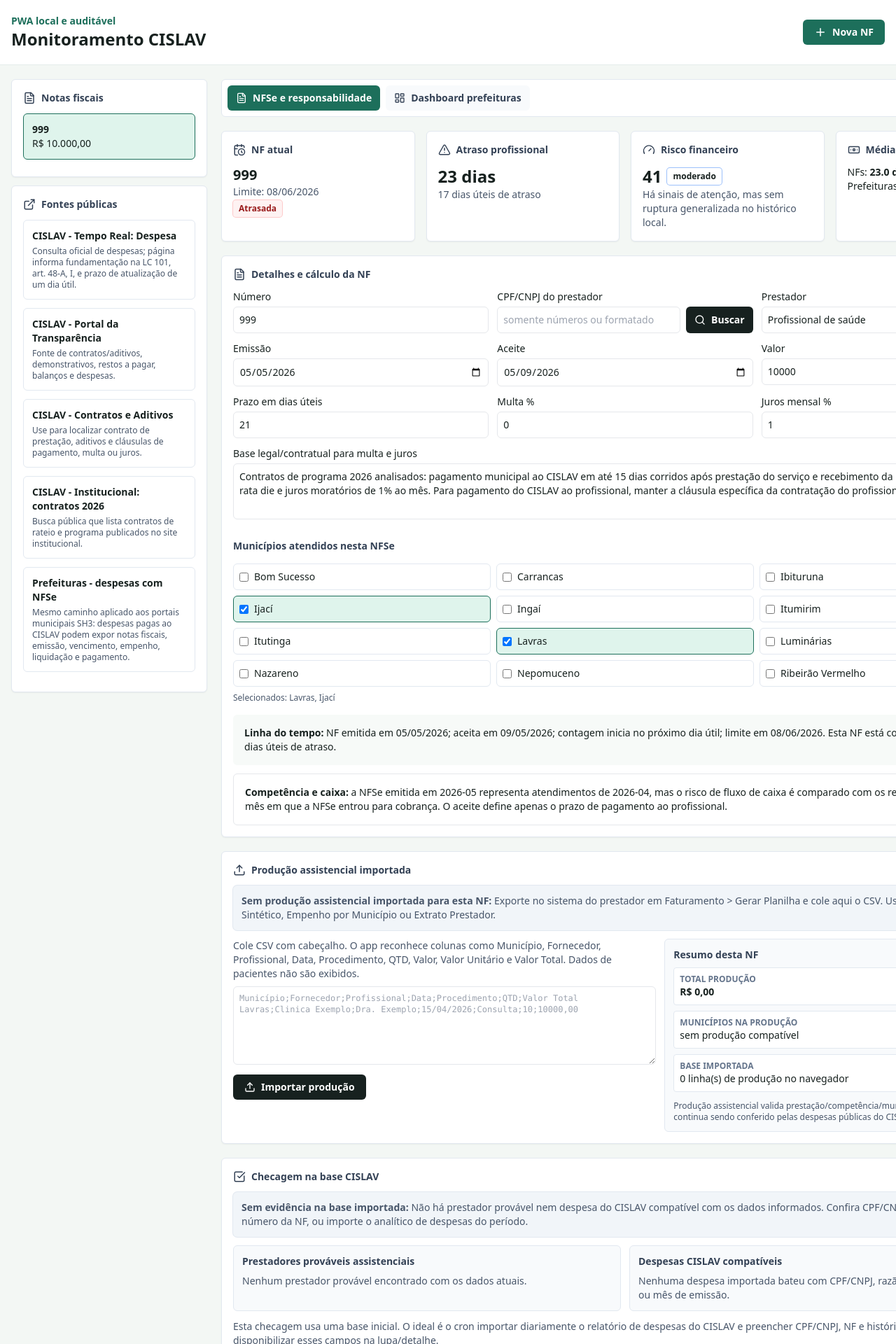
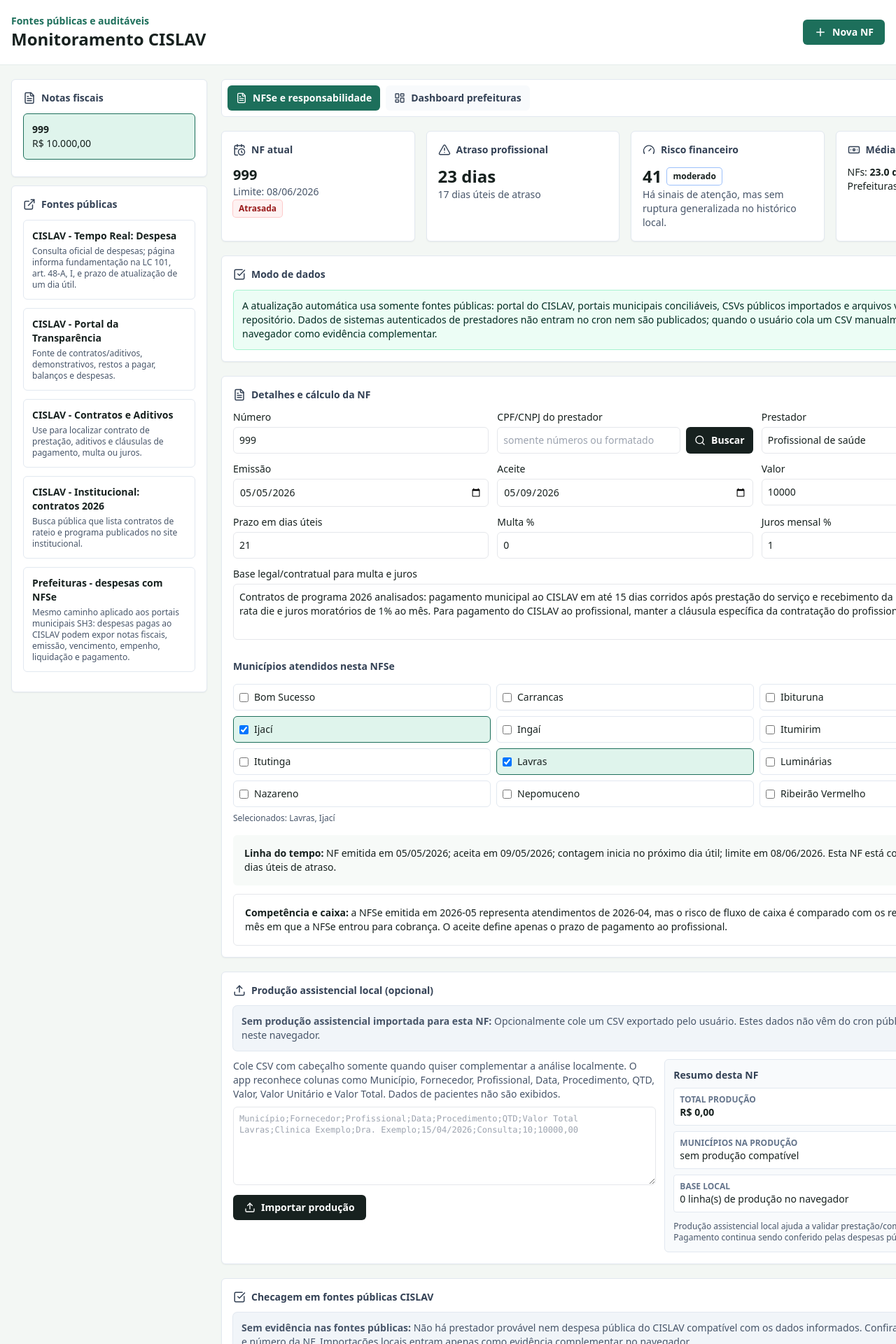
Before and after one commit to monitorBR/CislavMonitor, a Next.js app: page /CislavMonitor/ in a window 1280 px wide. Shown: the top 1920 px of the page at 70% size. Built offline with nearby package versions, Linux system fonts and the light colour scheme.

Commit message:
Esclarece uso de fontes publicas

```diff
--- a/app/page.tsx
+++ b/app/page.tsx
@@ -414,8 +414,8 @@
   const expenseAnalysis = selected ? (() => {
     if (expenseMatches.length === 0) {
       return likelyProviders.length
-        ? { tone: 'yellow', title: 'Prestador provável, sem empenho localizado', text: 'O nome/documento parece compatível com a lista de prestadores assistenciais, mas ainda não há despesa importada do CISLAV que bata com a NF informada. Possível causa: NF ainda não empenhada/liquidada ou base de despesas incompleta.' }
-        : { tone: 'gray', title: 'Sem evidência na base importada', text: 'Não há prestador provável nem despesa do CISLAV compatível com os dados informados. Confira CPF/CNPJ, razão social e número da NF, ou importe o analítico de despesas do período.' }
+        ? { tone: 'yellow', title: 'Prestador provável, sem empenho público localizado', text: 'O nome/documento parece compatível com a lista de prestadores assistenciais, mas ainda não há despesa pública do CISLAV que bata com a NF informada. Possível causa: NF ainda não empenhada/liquidada, detalhe público sem CPF/CNPJ/NF ou base pública incompleta.' }
+        : { tone: 'gray', title: 'Sem evidência nas fontes públicas', text: 'Não há prestador provável nem despesa pública do CISLAV compatível com os dados informados. Confira CPF/CNPJ, razão social e número da NF. Importações locais entram apenas como evidência complementar no navegador.' }
     }
     const openAmount = expenseMatches.reduce((sum, expense) => sum + expenseOpenAmount(expense), 0)
     const maxDelay = Math.max(...expenseMatches.map((expense) => expenseDelay(expense, today)))
@@ -460,7 +460,7 @@
     if (!selected) return
     const document = normalizeDocument(selected.professionalDocument)
     if (!document) {
-      setProviderSearchFeedback('Informe o CPF/CNPJ do prestador para buscar na base importada.')
+      setProviderSearchFeedback('Informe o CPF/CNPJ do prestador para buscar nas fontes públicas já importadas e na produção local opcional.')
       return
     }
     const provider = assistanceProviders.find((item) => normalizeDocument(item.document) === document)
@@ -471,18 +471,18 @@
       updateSelected('professionalName', provider?.name ?? cleanProviderName(productionProvider.providerName))
     }
     const providerText = provider
-      ? `prestador identificado: ${provider.name}`
+      ? `prestador identificado nas fontes públicas: ${provider.name}`
       : productionProvider
-        ? `prestador identificado na produção importada: ${cleanProviderName(productionProvider.providerName)}`
-        : 'prestador ainda não identificado na lista provável ou produção importada'
-    const expenseText = expenses.length ? `${expenses.length} NF/despesa do CISLAV encontrada(s) para este documento` : 'nenhuma despesa do CISLAV encontrada para este documento'
-    const productionText = productionRecords.length ? `${productionRecords.length} linha(s) de produção assistencial encontrada(s)` : 'nenhuma produção assistencial importada para este documento'
+        ? `prestador identificado na produção local opcional: ${cleanProviderName(productionProvider.providerName)}`
+        : 'prestador ainda não identificado nas fontes públicas ou produção local opcional'
+    const expenseText = expenses.length ? `${expenses.length} NF/despesa pública do CISLAV encontrada(s) para este documento` : 'nenhuma despesa pública do CISLAV encontrada para este documento'
+    const productionText = productionRecords.length ? `${productionRecords.length} linha(s) de produção local encontrada(s)` : 'nenhuma produção local opcional para este documento'
     setProviderSearchFeedback(`${providerText}; ${expenseText}; ${productionText}. Confira os candidatos na seção de checagem abaixo.`)
   }
   function importAssistentialProduction() {
     const rows = parseDelimitedRows(productionCsv)
     if (rows.length < 2) {
-      setProductionImportFeedback('Cole o CSV exportado do Faturamento antes de importar.')
+      setProductionImportFeedback('Cole o CSV exportado pelo usuário antes de importar.')
       return
     }
     const headers = rows[0]
@@ -544,7 +544,7 @@
   return <main className="min-h-screen">
     <header className="border-b border-emerald-900/10 bg-white">
       <div className="mx-auto flex max-w-7xl flex-wrap items-center justify-between gap-4 px-4 py-5">
-        <div><p className="text-sm font-semibold text-leaf">PWA local e auditável</p><h1 className="text-2xl font-bold tracking-normal text-ink">Monitoramento CISLAV</h1></div>
+        <div><p className="text-sm font-semibold text-leaf">Fontes públicas e auditáveis</p><h1 className="text-2xl font-bold tracking-normal text-ink">Monitoramento CISLAV</h1></div>
         <button onClick={addInvoice} className="focus-ring inline-flex items-center gap-2 rounded-md bg-leaf px-4 py-2 text-sm font-semibold text-white"><Plus size={18}/>Nova NF</button>
       </div>
     </header>
@@ -567,6 +567,12 @@
           <Card title="Risco financeiro" icon={<Gauge size={18}/>}><div className="flex items-center gap-2"><span className="text-2xl font-bold">{metrics.risk.score}</span><Pill tone={metrics.risk.level}>{metrics.risk.level}</Pill></div><p className="text-sm text-slate-600">{metrics.risk.reason}</p></Card>
           <Card title="Médias" icon={<Banknote size={18}/>}><p className="text-sm">NFs: <strong>{metrics.avgNFDelay.toFixed(1)} dias</strong></p><p className="text-sm">Prefeituras: <strong>{metrics.avgTransferDelay.toFixed(1)} dias</strong></p></Card>
         </div>
+
+        <Card title="Modo de dados" icon={<CheckSquare size={18}/>}>
+          <div className="rounded-md border border-emerald-200 bg-emerald-50 p-3 text-sm text-emerald-950">
+            A atualização automática usa somente fontes públicas: portal do CISLAV, portais municipais conciliáveis, CSVs públicos importados e arquivos versionados no repositório. Dados de sistemas autenticados de prestadores não entram no cron nem são publicados; quando o usuário cola um CSV manualmente, ele fica apenas no navegador como evidência complementar.
+          </div>
+        </Card>
 
         {selected && <Card title="Detalhes e cálculo da NF" icon={<FileText size={18}/>}>
           <div className="grid gap-3 md:grid-cols-3">
@@ -607,15 +613,15 @@
           <div className="mt-3 rounded-md border border-amber-200 bg-amber-50 p-4 text-sm text-amber-950"><strong>Competência e caixa:</strong> a NFSe emitida em {selectedCashMonth} representa atendimentos de {selectedServiceMonth}, mas o risco de fluxo de caixa é comparado com os repasses de {selectedCashMonth}, mês em que a NFSe entrou para cobrança. O aceite define apenas o prazo de pagamento ao profissional.</div>
         </Card>}
 
-        {selected && <Card title="Produção assistencial importada" icon={<Upload size={18}/>}>
+        {selected && <Card title="Produção assistencial local (opcional)" icon={<Upload size={18}/>}>
           <div className={`mb-3 rounded-md p-3 text-sm ring-1 ${statusClass(productionTone)}`}>
             <strong>{productionTitle}:</strong> {selectedProductions.length
               ? `${selectedProductions.length} linha(s), total de ${money.format(selectedProductionTotal)} para a competência assistencial ${selectedServiceMonth}. Diferença contra a NF: ${money.format(productionDifference)}.`
-              : 'Exporte no sistema do prestador em Faturamento > Gerar Planilha e cole aqui o CSV. Use preferencialmente Sintético, Empenho por Município ou Extrato Prestador.'}
+              : 'Opcionalmente cole um CSV exportado pelo usuário. Estes dados não vêm do cron público e ficam somente neste navegador.'}
           </div>
           <div className="grid gap-3 lg:grid-cols-[1.2fr_1fr]">
             <div>
-              <p className="mb-2 text-sm text-slate-600">Cole CSV com cabeçalho. O app reconhece colunas como Município, Fornecedor, Profissional, Data, Procedimento, QTD, Valor, Valor Unitário e Valor Total. Dados de pacientes não são exibidos.</p>
+              <p className="mb-2 text-sm text-slate-600">Cole CSV com cabeçalho somente quando quiser complementar a análise localmente. O app reconhece colunas como Município, Fornecedor, Profissional, Data, Procedimento, QTD, Valor, Valor Unitário e Valor Total. Dados de pacientes não são exibidos.</p>
               <textarea value={productionCsv} onChange={(event) => { setProductionCsv(event.target.value); setProductionImportFeedback('') }} className="min-h-28 w-full rounded-md border p-2 font-mono text-xs" placeholder={'Município;Fornecedor;Profissional;Data;Procedimento;QTD;Valor Total\nLavras;Clinica Exemplo;Dra. Exemplo;15/04/2026;Consulta;10;10000,00'} />
               <div className="mt-2 flex flex-wrap items-center gap-2">
                 <button onClick={importAssistentialProduction} className="focus-ring inline-flex items-center gap-2 rounded-md bg-ink px-4 py-2 text-sm font-semibold text-white"><Upload size={16}/>Importar produção</button>
@@ -628,7 +634,7 @@
               <div className="grid gap-2 text-sm">
                 <div className="rounded border border-slate-200 bg-white p-2"><span className="block text-xs font-semibold uppercase text-slate-500">Total produção</span><strong>{money.format(selectedProductionTotal)}</strong></div>
                 <div className="rounded border border-slate-200 bg-white p-2"><span className="block text-xs font-semibold uppercase text-slate-500">Municípios na produção</span>{selectedProductionMunicipalities.length ? selectedProductionMunicipalities.join(', ') : 'sem produção compatível'}</div>
-                <div className="rounded border border-slate-200 bg-white p-2"><span className="block text-xs font-semibold uppercase text-slate-500">Base importada</span>{productions.length} linha(s) de produção no navegador</div>
+                <div className="rounded border border-slate-200 bg-white p-2"><span className="block text-xs font-semibold uppercase text-slate-500">Base local</span>{productions.length} linha(s) de produção no navegador</div>
               </div>
               {selectedProductions.length > 0 && <div className="mt-3 max-h-52 overflow-auto rounded border border-slate-200 bg-white">
                 {selectedProductions.slice(0, 8).map((production) => <div key={production.id} className="border-b border-slate-100 p-2 text-xs last:border-b-0">
@@ -636,12 +642,12 @@
                   <span className="block text-slate-600">{production.procedureName ?? 'Procedimento não informado'} · QTD {production.quantity}</span>
                 </div>)}
               </div>}
-              <p className="mt-3 text-xs text-slate-600">Produção assistencial valida prestação/competência/municípios. Pagamento continua sendo conferido pelas despesas públicas do CISLAV.</p>
+              <p className="mt-3 text-xs text-slate-600">Produção assistencial local ajuda a validar prestação/competência/municípios. Pagamento continua sendo conferido pelas despesas públicas do CISLAV.</p>
             </div>
           </div>
         </Card>}
 
-        {selected && <Card title="Checagem na base CISLAV" icon={<CheckSquare size={18}/>}>
+        {selected && <Card title="Checagem em fontes públicas CISLAV" icon={<CheckSquare size={18}/>}>
           <div className={`mb-3 rounded-md p-3 text-sm ring-1 ${statusClass(expenseAnalysis?.tone ?? 'gray')}`}><strong>{expenseAnalysis?.title}:</strong> {expenseAnalysis?.text}</div>
           {providerTimingStats && <div className="mb-3 grid gap-2 md:grid-cols-3">
             <div className="rounded-md border border-slate-200 bg-slate-50 p-3"><div className="text-xs font-semibold uppercase text-slate-500">Emissão até empenho</div><div className="text-lg font-bold">{providerTimingStats.issueToCommitment.toFixed(1)} dias</div></div>
@@ -657,7 +663,7 @@
               </div>)}</div> : <p className="text-sm text-slate-600">Nenhum prestador provável encontrado com os dados atuais.</p>}
             </div>
             <div className="rounded-md border border-slate-200 bg-slate-50 p-3">
-              <div className="mb-2 text-sm font-semibold text-slate-700">Despesas CISLAV compatíveis</div>
+              <div className="mb-2 text-sm font-semibold text-slate-700">Despesas públicas CISLAV compatíveis</div>
               {expenseMatches.length ? <div className="space-y-2">{expenseMatches.map((expense) => {
                 const delay = expenseDelay(expense, today)
                 const open = expenseOpenAmount(expense)
@@ -681,10 +687,10 @@
                     {expense.sourceUrl && <a className="inline-block rounded-md border border-slate-300 px-3 py-1 text-leaf underline" href={expense.sourceUrl} target="_blank">abrir fonte</a>}
                   </div>
                 </div>
-              })}</div> : <p className="text-sm text-slate-600">Nenhuma despesa importada bateu com CPF/CNPJ, razão social, número da NF ou mês de emissão.</p>}
+              })}</div> : <p className="text-sm text-slate-600">Nenhuma despesa pública bateu com CPF/CNPJ, razão social, número da NF ou mês de emissão.</p>}
             </div>
           </div>
-          <p className="mt-3 text-sm text-slate-600">Esta checagem usa uma base inicial. O ideal é o cron importar diariamente o relatório de despesas do CISLAV e preencher CPF/CNPJ, NF e histórico quando o portal disponibilizar esses campos na lupa/detalhe.</p>
+          <p className="mt-3 text-sm text-slate-600">Esta checagem usa dados públicos já importados e atualizados pelo cron. Quando o portal público não expõe CPF/CNPJ ou número da NF no resumo, a correspondência pode depender de nome/histórico; importações locais opcionais não substituem a fonte pública.</p>
         </Card>}
 
         <Card title="Multa, juros e obrigações" icon={<Scale size={18}/>}>
```
